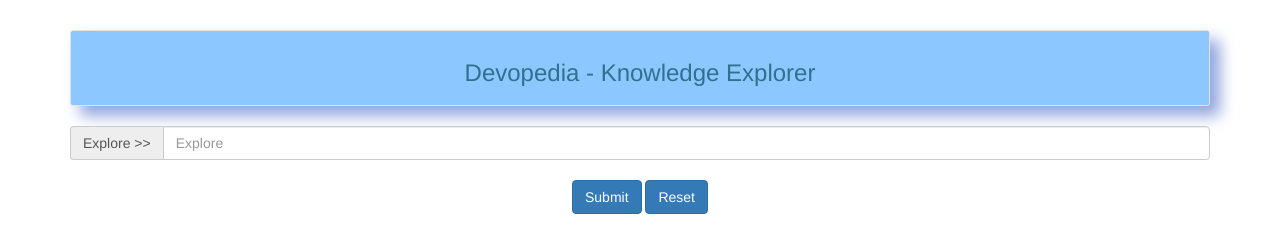
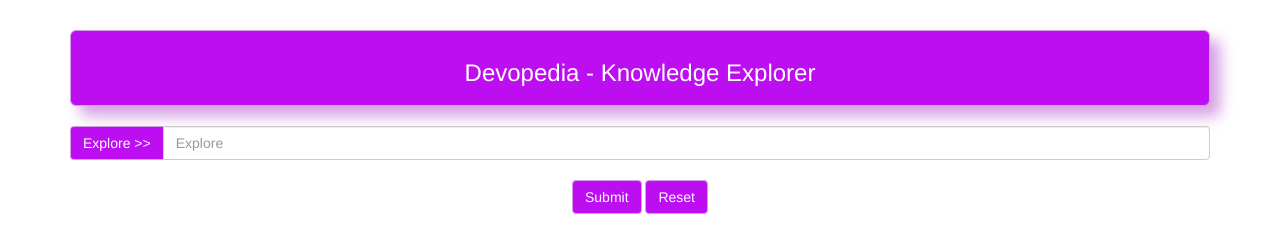
Before and after one commit to DevopediaOrg/knowledge-explorer, a website: page index.html in a window 1280 px wide. Drawn offline with nearby package versions, Linux system fonts and the light colour scheme.

Commit message:
Made some style changes

```diff
--- a/index.html
+++ b/index.html
@@ -12,14 +12,14 @@
   <div class = "container">
 
     <div class="well well-sm box-shadow-demo">
-        <h3 class="text-center text-info">Devopedia - Knowledge Explorer</h3>
+        <h3 class="text-center text-light">Devopedia - Knowledge Explorer</h3>
     </div>
 
     <div class="panel-group" id="accordion">
 
-        <form name="form_assignment_08">
+        <form name="form_ke">
             <div class="input-group">
-                <span class="input-group-addon">Explore >></span>
+                <span class="input-group-addon bg_purple">Explore >></span>
                 <input id="ke_txt_explore" type="text" class="form-control" name="ke_txt_explore" placeholder="Explore">
             </div>
             <div class="text-center">
@@ -28,8 +28,8 @@
             </div>
             <div>&nbsp;</div>
             <div class="text-center">
-                <button type="submit" class="btn btn-primary" id="ke_btn_submit">Submit</button>
-                <button type="reset" class="btn btn-primary" id="ke_btn_reset">Reset</button>
+                <button type="submit" class="btn btn-purple" id="ke_btn_submit">Submit</button>
+                <button type="reset" class="btn btn-purple" id="ke_btn_reset">Reset</button>
             </div>
         </form>
 
--- a/static/css/main.css
+++ b/static/css/main.css
@@ -6,7 +6,7 @@ body{
     font-family: 'Glyphicons Halflings';
     content: "\e114";
     float: right;
-    color: #408080;
+    color: #ffffff;
 }
 
 .panel-heading .colpsible-panel.collapsed:after {
@@ -14,11 +14,24 @@ body{
  }
 
 .well {
-    color: rgb(0, 11, 110);
-    background-color: rgb(140, 200, 255)
+    color: rgb(255, 255, 255);
+    background-color: rgb(188, 14, 241);
+    border-color: rgb(211, 157, 228);
 }
 
+.box-shadow-demo {
+    box-shadow: 10px 10px 15px rgb(211, 157, 228);
+    border-radius: 6px;
+}
 
-.box-shadow-demo {
-    box-shadow: 10px 10px 15px #92A5DE;
+.btn-purple {
+    color: rgb(255, 255, 255);
+    background-color: rgb(188, 14, 241);
+    border-color: rgb(211, 157, 228);
 }
+
+.bg_purple {
+    color: rgb(255, 255, 255);
+    background-color: rgb(188, 14, 241);
+    border-color: rgb(211, 157, 228);
+}
```
